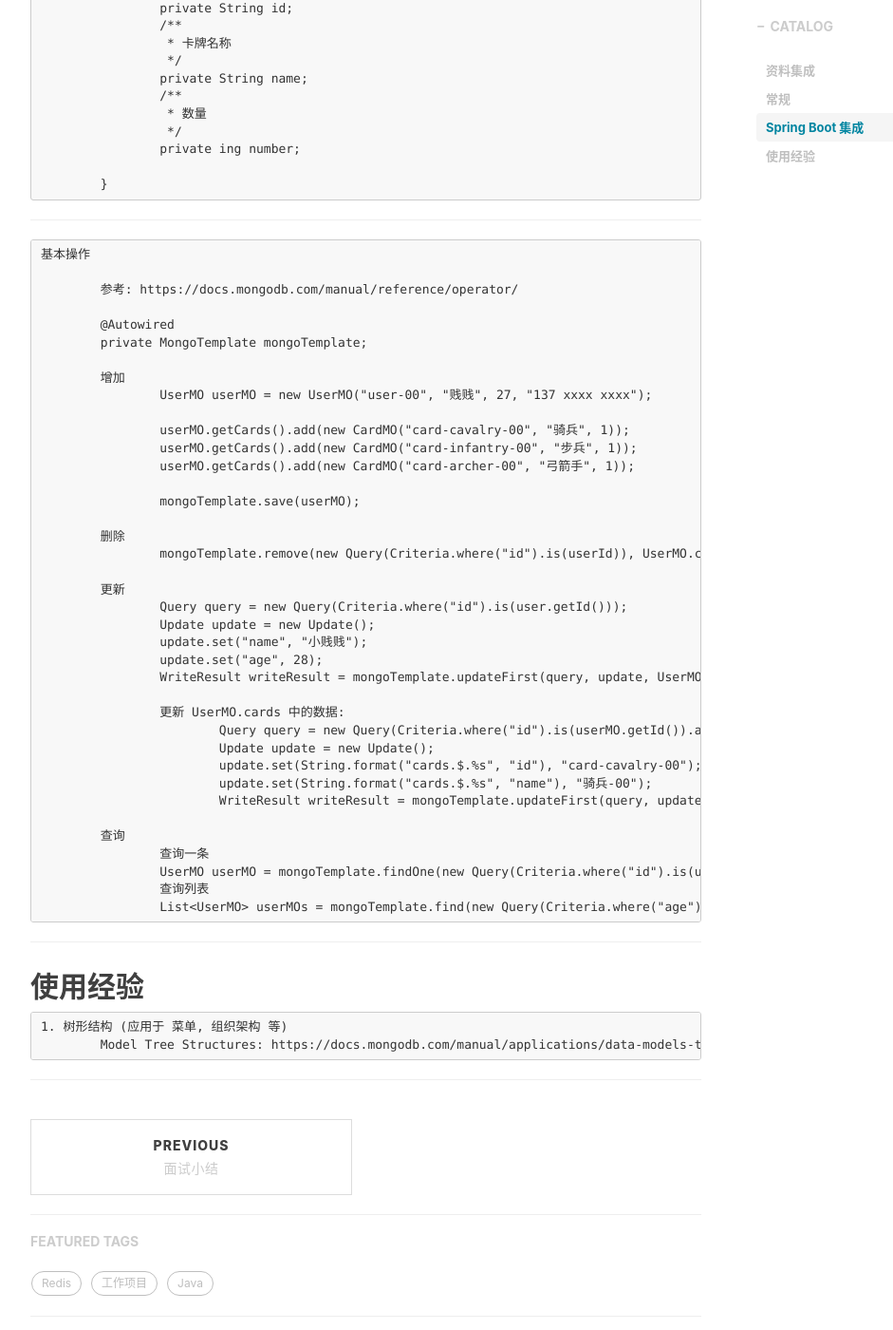
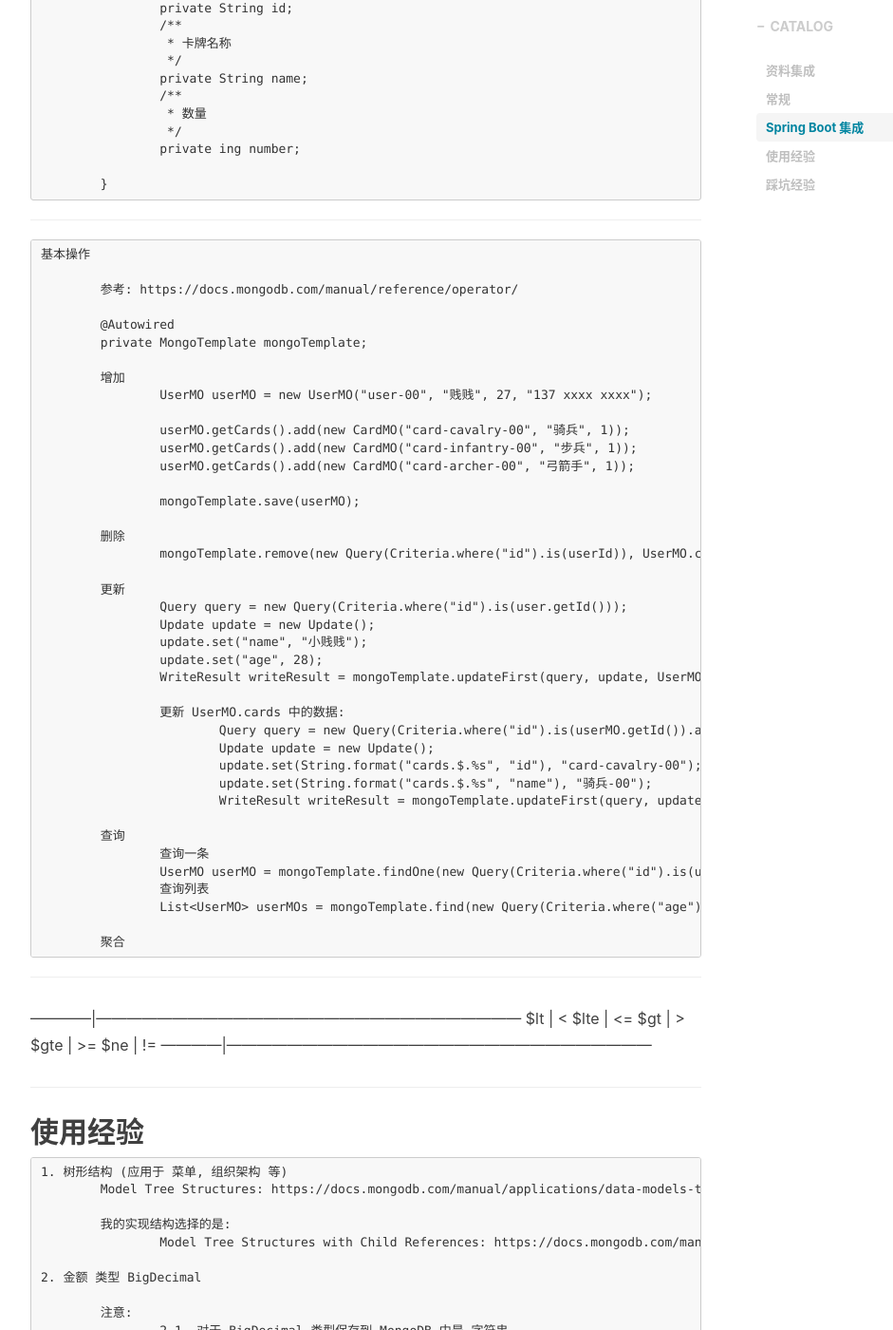
Before and after one commit to John-zero/John-zero.github.io, a Jekyll site: the page built from _posts/2018-03-14-mongodb.markdown, in a window 1280 px wide and 1400 px high, scrolled down 2610 px. Shown: the whole window at 95% size, without its empty margins (233-1174 px from the left). Built offline with Jekyll 4.4.1, drawn with Linux system fonts in a browser that asks for light colours; nearby versions of some CDN libraries; comment, search, counter and statistics services are not loaded; some of the changed text lies outside the part shown.

Commit message:
add java delelop tools

```diff
--- a/_posts/2017-11-29-java-idea.markdown
+++ b/_posts/2017-11-29-java-idea.markdown
@@ -129,7 +129,7 @@ Terminal						| 命令行 (常用于 Git 命令)
 不隐藏空文件夹					| 1:Project (窗口) -> (右边) 小齿轮 -> Compact Empty Middle Fackages (不勾选)
 文件与目录结构同步				| 1:Project (窗口) -> (右边) 小齿轮 -> <br> &nbsp;&nbsp;&nbsp;&nbsp; Autoscroll to Source (√) <br> &nbsp;&nbsp;&nbsp;&nbsp; Autoscroll from Source (√) <br>
 @Depercated (废弃, 不推荐使用的方法) 默认只是加了中划线, 不显眼	| File -> Settings -> Editor -> Colors & Fonts -> General -> Errors and Warnings -> Deprecated symbol (设置 Background = FF5608 等)
-
+历史修改记录					| 右键项目/文件/... -> Local History -> Show History -> 操作 (查看, 还原, ...)
 ***
 
 
--- a/_posts/2018-03-14-mongodb.markdown
+++ b/_posts/2018-03-14-mongodb.markdown
@@ -19,7 +19,7 @@ MongoDB 官网: <a href="https://www.mongodb.com" target="_blank">https://www.mo
 
 MongoDB DOCS: <a href="https://docs.mongodb.com" target="_blank">https://docs.mongodb.com</a>
 
-MongoDB 中文社区: <a href="http://www.mongoing.com/" target="_blank">http://www.mongoing.com/</a>
+Spring Data MongoDB DOCS: <a href="https://docs.spring.io/spring-data/data-mongo/docs/" target="_blank">https://docs.spring.io/spring-data/data-mongo/docs/</a>
 
 ***
 
@@ -170,6 +170,20 @@ MongoDB 中文社区: <a href="http://www.mongoing.com/" target="_blank">http://
 			查询列表
 			List<UserMO> userMOs = mongoTemplate.find(new Query(Criteria.where("age").is(27)), UserMO.class);
 
+		聚合
+
+---
+
+
+------------|------------------------------------------------------------------------------------
+$lt			| <
+$lte		| <=
+$gt			| >
+$gte		| >=
+$ne			| !=
+------------|------------------------------------------------------------------------------------
+
+
 ***
 
 
@@ -178,4 +192,31 @@ MongoDB 中文社区: <a href="http://www.mongoing.com/" target="_blank">http://
 	1. 树形结构 (应用于 菜单, 组织架构 等)
 		Model Tree Structures: https://docs.mongodb.com/manual/applications/data-models-tree-structures/
 
+		我的实现结构选择的是:
+			Model Tree Structures with Child References: https://docs.mongodb.com/manual/applications/data-models-tree-structures/
+
+	2. 金额 类型 BigDecimal
+
+		注意:
+			2.1. 对于 BigDecimal 类型保存到 MongoDB 中是 字符串
+			2.2. BigDecimal 没有 空构造函数
+				AggregationResults<BigDecimal> aggregationResults = mongoTemplate.aggregate(aggregation, COLLECTION_NAME, BigDecimal.class);
+				这样会提示:
+					org.springframework.data.mapping.model.MappingInstantiationException: Failed to instantiate java.math.BigDecimal using constructor NO_CONSTRUCTOR with arguments
+
+
+
+
 ***
+
+
+## 踩坑经验
+
+	1. 根据 CardMO 的 主键 ID 删除 UserMO 实体对象中 cards 中的 CardMO 数据
+		MongoDB 文档: https://docs.mongodb.com/manual/reference/operator/update/pull/
+		使用 Spring Data MongoDB 操作:
+			Query query = new Query(Criteria.where("id").is("1100004083497709568"));
+			Update update = new Update().pull("cards", new BasicDBObject("id", "1100487509678071808"));
+			WriteResult writeResult = mongoTemplate.updateMulti(query, update, UserMO.class);
+
+***
```
Also changed, not shown: _posts/2017-12-27-apache-commons-io.markdown (+9 -0 lines), _posts/2018-02-01-java-develop-tools.markdown (+16 -1 lines), _posts/2018-future-learn-plan.markdown (added, +43 -0 lines), _posts/aliyun-oss.markdown (added, +21 -0 lines), _posts/aliyun-rocketmq.markdown (added, +25 -0 lines).
